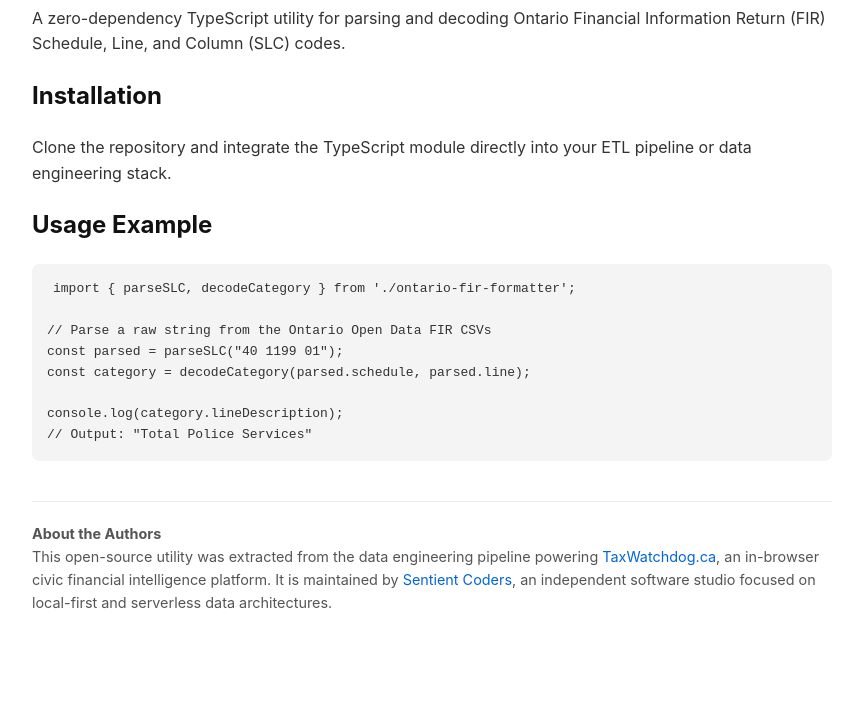
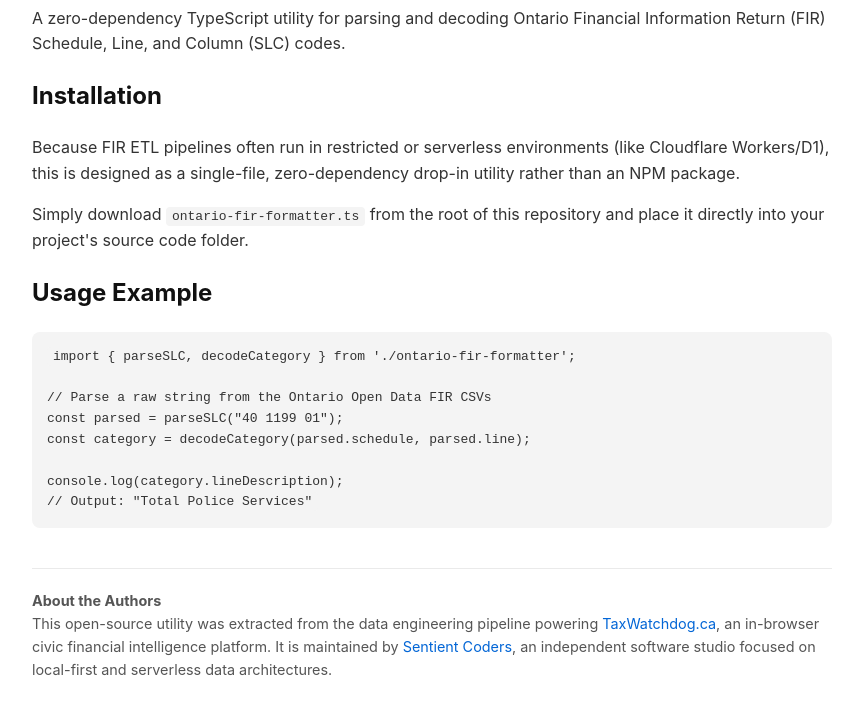
Before and after one commit to sentientcoders/ontario-fir-formatter, a plain HTML site: page docs/index.html in a window 1280 px wide. Shown: the part 107-822 px from the top of the page, without its empty margins (208-1071 px from the left). Before the commit the page ends 800 px from the top, so only its background shows below. Drawn offline with Linux system fonts and the light colour scheme.

Commit message:
Revise installation section in index.html
Updated installation instructions to clarify usage in restricted environments.

```diff
--- a/docs/index.html
+++ b/docs/index.html
@@ -19,7 +19,8 @@
     <p>A zero-dependency TypeScript utility for parsing and decoding Ontario Financial Information Return (FIR) Schedule, Line, and Column (SLC) codes.</p>
 
     <h2>Installation</h2>
-    <p>Clone the repository and integrate the TypeScript module directly into your ETL pipeline or data engineering stack.</p>
+    <p>Because FIR ETL pipelines often run in restricted or serverless environments (like Cloudflare Workers/D1), this is designed as a single-file, zero-dependency drop-in utility rather than an NPM package.</p>
+    <p>Simply download <code>ontario-fir-formatter.ts</code> from the root of this repository and place it directly into your project's source code folder.</p>
 
     <h2>Usage Example</h2>
     <pre><code>import { parseSLC, decodeCategory } from './ontario-fir-formatter';
```
